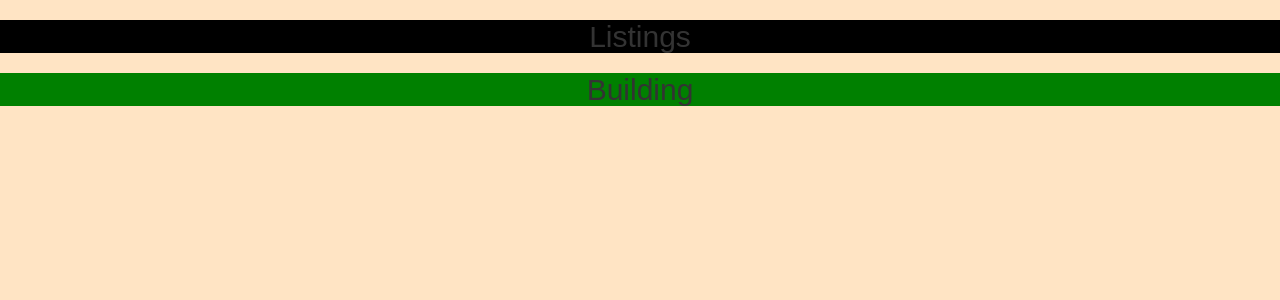
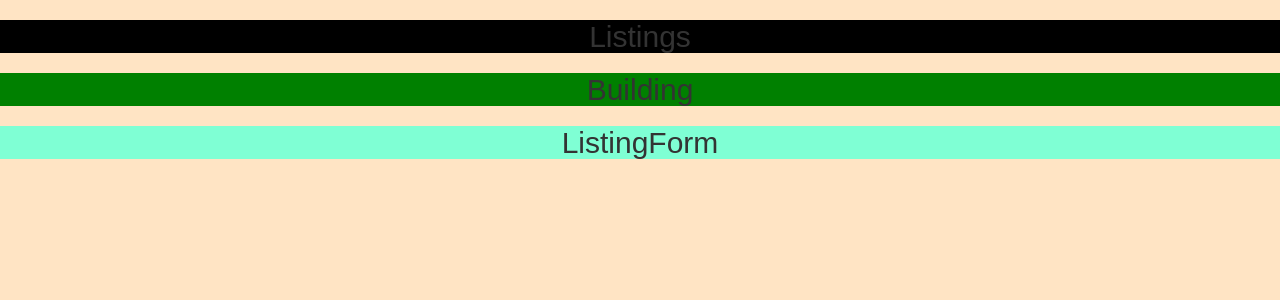
Before and after one commit to jeffreychen2016/react-realtor, a React (Create React App) app: page / in a window 1280 px wide. Shown: the top 300 px of the page. Built offline with nearby package versions, Linux system fonts and the light colour scheme.

Commit message:
added files for ListingForm component

```diff
--- a/src/app/App.js
+++ b/src/app/App.js
@@ -2,6 +2,7 @@ import React, { Component } from 'react';
 import './App.css';
 import Listings from '../components/Listings/Listing';
 import Building from '../components/Building/Building';
+import ListingForm from '../components/ListingForm/ListingForm';
 
 class App extends Component {
   render () {
@@ -9,6 +10,7 @@ class App extends Component {
       <div className="App">
         <Listings />
         <Building />
+        <ListingForm />
       </div>
     );
   }
--- /dev/null
+++ b/src/components/ListingForm/ListingForm.js
@@ -0,0 +1,15 @@
+import React from 'react';
+
+import './ListingForm.css';
+
+class ListingForm extends React.Component {
+  render () {
+    return (
+      <div className="ListingForm">
+        <h2>ListingForm</h2>
+      </div>
+    );
+  }
+}
+
+export default ListingForm;
--- /dev/null
+++ b/src/components/ListingForm/ListingForm.scss
@@ -0,0 +1,3 @@
+.ListingForm {
+  background-color: aquamarine;
+}
```
